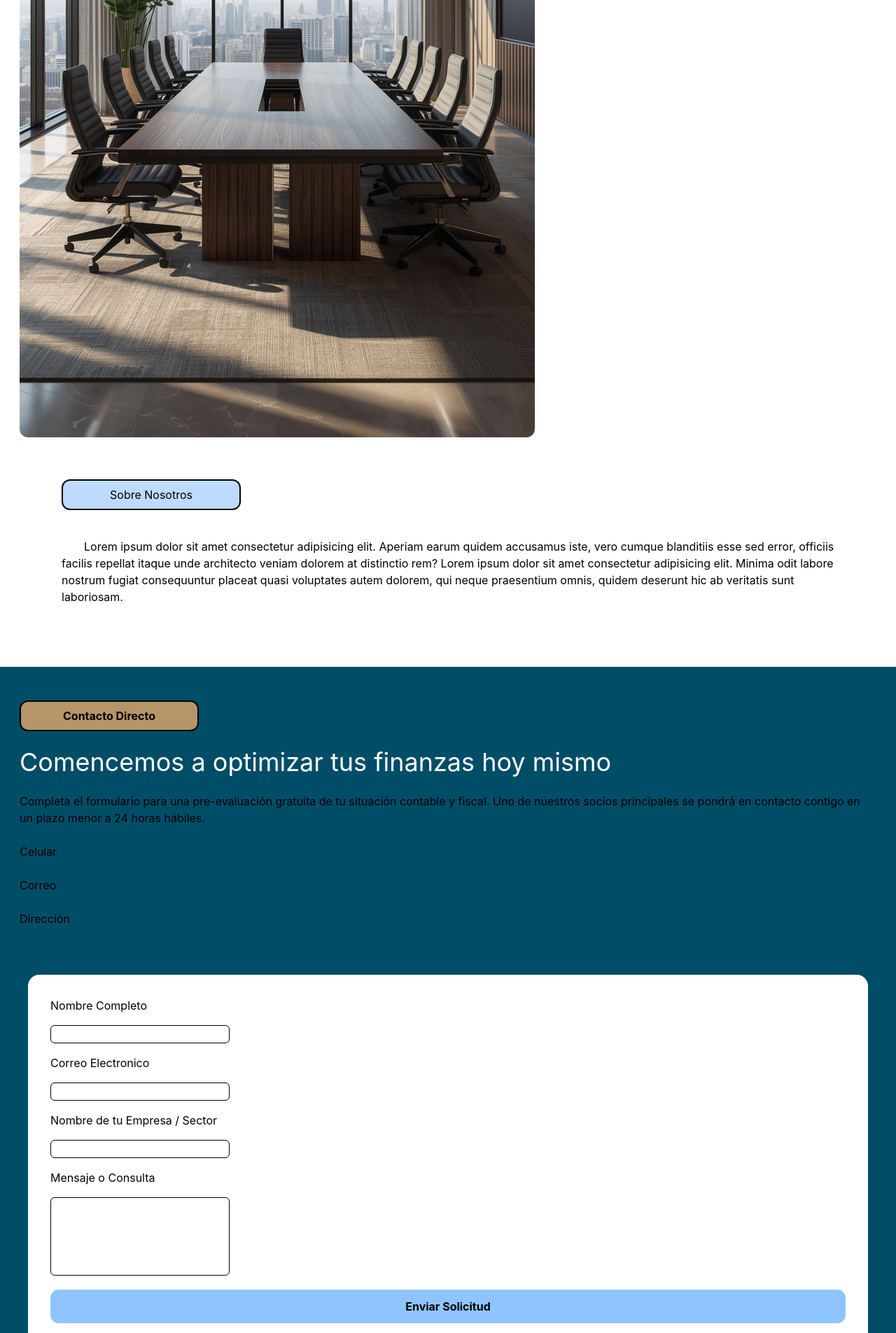
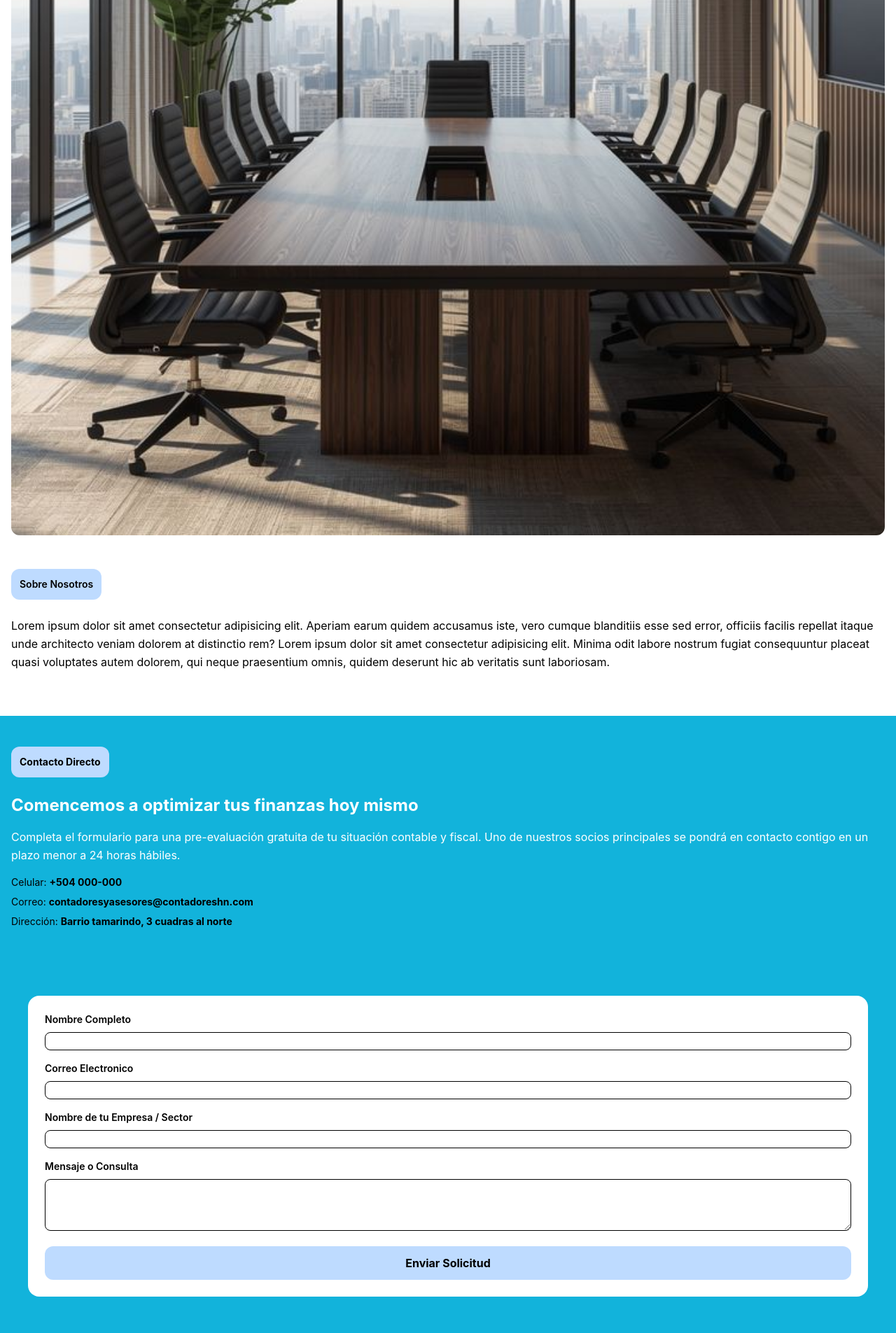
Before and after one commit to ismaelale/SitioWeb_Contadores-Asesores, a Vue app in the folder frontend-proyect/: page / in a window 1280 px wide. Shown: the part 880-2785 px from the top of the page at 70% size. Built offline with nearby package versions, Linux system fonts and the light colour scheme.

Commit message:
Refactor code structure for improved readability and maintainability

```diff
--- a/frontend-proyect/src/style.css
+++ b/frontend-proyect/src/style.css
@@ -9,20 +9,15 @@ body{
     height: 100vh;
 }
 
-.formulario-items input, textarea{
-    border: 1px solid #000;
-    border-radius: 6px;
+.pie-pagina{
+    background-color: #12b3db;
 }
 
-.formulario-items textarea{
-    resize: none;
-    min-height: 7rem;
+.formulario input{
+    width: 100%;
+
 }
 
-.pie-pagina{
-    background-color: #004D67;
+.formulario label{
+    display: block;
 }
-
-.contacto-directo{
-    background-color: #b69568;
-}
--- a/frontend-proyect/src/views/HelloWorld.vue
+++ b/frontend-proyect/src/views/HelloWorld.vue
@@ -17,7 +17,7 @@ const toggleMenu = () => {
 
       <button @click="toggleMenu" class="md:hidden text-2xl cursor-pointer">☰</button>
 
-      <div v-show="isOpenMenu" class="fixed inset-0 flex flex-col z-50 items-center justify-center gap-8 bg-blue-400 md:static md:!flex md:justify-between md:flex-row md:items-center md:bg-transparent md:w-full">
+      <nav v-show="isOpenMenu" class="fixed inset-0 flex flex-col z-50 items-center justify-center gap-8 bg-blue-400 md:static md:!flex md:justify-between md:flex-row md:items-center md:bg-transparent md:w-full">
 
         <button @click="toggleMenu" class="md:hidden absolute top-3 right-3 text-2xl cursor-pointer">
           ✕
@@ -25,39 +25,49 @@ const toggleMenu = () => {
 
         <ul class="flex flex-col gap-7 md:flex-row md:mx-auto lg:gap-20">
           <li>
-            <a href="#" @click="isOpenMenu = false">Preguntas</a>
+            <a href="#" class="text-white font-semibold text-lg" @click="isOpenMenu = false">Preguntas</a>
           </li>
           <li>
-            <a href="#" @click="isOpenMenu = false">Servicios</a>
+            <a href="#" class="text-white font-semibold text-lg" @click="isOpenMenu = false">Servicios</a>
           </li>
           <li>
-            <a href="#" @click="isOpenMenu = false">Nosotros</a>
+            <a href="#" class="text-white font-semibold text-lg" @click="isOpenMenu = false">Nosotros</a>
           </li>
         </ul>
 
         <div>
-          <button class="lg:mr-5 w-35 bg-blue-500 p-2 rounded-lg">Agendar Cita</button>
+          <button class="lg:mr-5 w-35 bg-blue-500 p-2 rounded-lg font-semibold">Agendar Cita</button>
         </div>
-      </div>
+      </nav>
 
     </header>
 
-    <main class="flex items-center p-7 flex-col">
+    <main class="flex p-4 flex-col">
 
-      <section class="mt-5">
-        <p class="border-2 bg-blue-200 p-2 pr-3 pl-3 rounded-xl text-center md:w-sm">ASESORIA FISCAL & ASESORIA CONTABLE</p>
+      <section class="mt-8 mb-12">
+        <div class="bg-blue-200 p-3 rounded-xl text-center mb-6 inline-block w-full">
+          <p class="text-center">
+            ASESORIA FISCAL & ASESORIA CONTABLE
+          </p>
+        </div>
 
-        <h2 class="text-3xl mt-7">Rigurosidad Contable y Planeación Fiscal Estratégica</h2>
-        <p class="mt-6">Impulsamos el crecimiento de su empresa con una gestión financiera impecable,
+        <h2 class="text-3xl mb-4">Rigurosidad Contable y Planeación Fiscal Estratégica</h2>
+
+        <p class="mb-6 text-base leading-relaxed">Impulsamos el crecimiento de su empresa con una gestión financiera impecable,
           total transparencia y cumplimiento normativo estricto bajo el respaldo de González & Asociados.</p>
-        <a class="flex justify-center mt-5 bg-blue-300 p-4 w-full text-lg font-bold rounded-xl cursor-pointer">Nuestros Servicios</a>
-        <img class="mt-7 rounded-xl aspect-2/2" src="@/assets/mesa_ejecutiva.jpg" alt="">
+
+        <a class="block bg-blue-200 p-4 text-center text-lg font-bold rounded-xl cursos-pointer mb-6">Nuestros Servicios</a>
+
+        <img class="w-full rounded-xl aspect-square object-cover" src="@/assets/mesa_ejecutiva.jpg" alt="">
 
       </section>
 
-      <section class="m-15">
-        <h3 class="border-2 bg-blue-200 p-2 pr-3 pl-3 rounded-xl text-center w-3xs">Sobre Nosotros</h3>
-        <p class="indent-8 mt-10">Lorem ipsum dolor sit amet consectetur adipisicing elit. Aperiam earum quidem accusamus iste,
+      <section class="mb-12">
+
+        <div class="bg-blue-200 inline-block mb-6 p-3 rounded-xl">
+           <h3 class="text-sm font-semibold">Sobre Nosotros</h3>
+        </div>
+        <p class="leading-relaxed text-base">Lorem ipsum dolor sit amet consectetur adipisicing elit. Aperiam earum quidem accusamus iste,
           vero cumque blanditiis esse sed error, officiis facilis repellat itaque unde architecto veniam dolorem at distinctio rem? Lorem ipsum dolor sit amet
           consectetur adipisicing elit. Minima odit labore nostrum fugiat consequuntur placeat quasi voluptates autem dolorem,
           qui neque praesentium omnis, quidem deserunt hic ab veritatis sunt laboriosam.
@@ -66,36 +76,163 @@ const toggleMenu = () => {
     </main>
 
     <footer class="pie-pagina pb-10 pt-5">
-        <div class="p-7 flex flex-col gap-6">
-          <p class="contacto-directo border-2 p-2 pr-3 pl-3 rounded-xl text-center w-3xs font-bold">Contacto Directo</p>
-          <p class="text-4xl text-white">
+        <div class="py-6 px-4">
+          <div class="bg-blue-200 p-3 rounded-xl inline-block font-bold mb-6">
+            <p class="text-sm">Contacto Directo</p>
+          </div>
+          <h2 class="text-2xl font-bold mb-4 text-white">
             Comencemos a optimizar tus finanzas hoy mismo
-          </p>
-          <p class="">
+          </h2>
+
+          <p class="text-white leading-relaxed mb-4">
             Completa el formulario para una pre-evaluación gratuita de tu situación contable y fiscal.
             Uno de nuestros socios principales se pondrá en contacto contigo en un plazo menor a 24 horas hábiles.
           </p>
-          <p>Celular</p>
-          <p>Correo</p>
-          <p>Dirección</p>
+
+          <div class="space-y-2 mb-8">
+            <p class="text-sm">Celular: <strong>+504 000-000</strong></p>
+            <p class="text-sm">Correo: <strong>contadoresyasesores@contadoreshn.com</strong></p>
+            <p class="text-sm">Dirección: <strong>Barrio tamarindo, 3 cuadras al norte</strong></p>
+          </div>
+
         </div>
 
-        <form action="" class="bg-white m-10 rounded-2xl p-8">
-          <div class="formulario-items flex flex-col gap-4">
-            <label for="">Nombre Completo</label>
-            <input type="text" class="bg-white w-3xs">
-            <label for="">Correo Electronico</label>
-            <input type="text" class="bg-white w-3xs">
-            <label for="">Nombre de tu Empresa / Sector</label>
-            <input type="text" class="bg-white w-3xs">
-            <label for="">Mensaje o Consulta</label>
-            <textarea name="" id="" class="bg-white w-3xs"></textarea>
+        <form action="" class="formulario bg-white m-10 rounded-2xl p-6 space-y-4">
+
+          <div class="space-y-2">
+            <label for="" class="text-sm font-semibold">Nombre Completo</label>
+            <input type="text" class="bg-white w-3xs border rounded-lg">
           </div>
-          <div class="mt-5">
-            <button class="bg-blue-300 w-full p-3 rounded-xl font-bold">Enviar Solicitud</button>
+
+          <div class="space-y-2">
+            <label for="" class="text-sm font-semibold">Correo Electronico</label>
+            <input type="text" class="bg-white w-3xs border rounded-lg">
+          </div>
+          <div class="space-y-2">
+            <label for="" class="text-sm font-semibold">Nombre de tu Empresa / Sector</label>
+            <input type="text" class="bg-white w-3xs border rounded-lg">
+          </div>
+          <div class="space-y-2">
+            <label for="" class="text-sm font-semibold">Mensaje o Consulta</label>
+            <textarea name="" id="" rows="3" class="bg-white w-3xs border rounded-lg w-full"></textarea>
+          </div>
+
+          <div class="">
+            <button class="bg-blue-200 w-full p-3 rounded-xl font-bold hover:bg-blue-300 transition duration-300">Enviar Solicitud</button>
           </div>
         </form>
 
     </footer>
 
 </template>
+
+<!-- <template>
+
+    <header class="flex justify-between items-center p-4 border-b border-indigo-100">
+
+      <h1 class="text-xl font-bold">Contadores y Asesores</h1>
+
+      <button @click="toggleMenu" class="text-2xl cursor-pointer">☰</button>
+
+      <nav v-show="isOpenMenu" class="fixed inset-0 flex flex-col z-50 items-center justify-center gap-8 bg-blue-400">
+
+        <button @click="toggleMenu" class="absolute top-4 right-4 text-2xl cursor-pointer">✕</button>
+
+        <ul class="flex flex-col gap-6 text-center">
+          <li>
+            <a href="#preguntas" @click="isOpenMenu = false">Preguntas</a>
+          </li>
+          <li>
+            <a href="#servicios" @click="isOpenMenu = false">Servicios</a>
+          </li>
+          <li>
+            <a href="#nosotros" @click="isOpenMenu = false">Nosotros</a>
+          </li>
+        </ul>
+
+        <button class="bg-blue-500 px-6 py-2 rounded-lg font-semibold">Agendar Cita</button>
+
+      </nav>
+
+    </header>
+
+    <main class="flex flex-col p-4">
+
+      <section class="mt-8 mb-12">
+        <div class="bg-blue-200 p-3 rounded-xl text-center mb-6 inline-block w-full">
+          <p class="text-sm font-semibold">ASESORIA FISCAL & ASESORIA CONTABLE</p>
+        </div>
+
+        <h2 class="text-2xl font-bold mb-4">Rigurosidad Contable y Planeación Fiscal Estratégica</h2>
+
+        <p class="text-base leading-relaxed mb-6">Impulsamos el crecimiento de su empresa con una gestión financiera impecable,
+          total transparencia y cumplimiento normativo estricto bajo el respaldo de González & Asociados.</p>
+
+        <a href="#servicios" class="block bg-blue-300 p-4 text-center text-lg font-bold rounded-xl cursor-pointer mb-6">Nuestros Servicios</a>
+
+        <img class="w-full rounded-xl aspect-square object-cover" src="@/assets/mesa_ejecutiva.jpg" alt="Equipo de Contadores y Asesores">
+
+      </section>
+
+      <section class="mb-12" id="nosotros">
+        <div class="bg-blue-200 p-3 rounded-xl text-center mb-6 inline-block">
+          <h3 class="text-sm font-semibold">Sobre Nosotros</h3>
+        </div>
+
+        <p class="text-base leading-relaxed">Lorem ipsum dolor sit amet consectetur adipisicing elit. Aperiam earum quidem accusamus iste,
+          vero cumque blanditiis esse sed error, officiis facilis repellat itaque unde architecto veniam dolorem at distinctio rem? Lorem ipsum dolor sit amet
+          consectetur adipisicing elit. Minima odit labore nostrum fugiat consequuntur placeat quasi voluptates autem dolorem,
+          qui neque praesentium omnis, quidem deserunt hic ab veritatis sunt laboriosam.
+        </p>
+      </section>
+
+    </main>
+
+    <footer class="py-8 px-4">
+
+      <div class="mb-12">
+        <div class="bg-blue-200 p-3 rounded-xl text-center mb-6 inline-block font-bold">
+          <p class="text-sm">Contacto Directo</p>
+        </div>
+
+        <h2 class="text-2xl font-bold mb-4">Comencemos a optimizar tus finanzas hoy mismo</h2>
+
+        <p class="text-base leading-relaxed mb-4">
+          Completa el formulario para una pre-evaluación gratuita de tu situación contable y fiscal.
+          Uno de nuestros socios principales se pondrá en contacto contigo en un plazo menor a 24 horas hábiles.
+        </p>
+
+        <div class="space-y-2 mb-8">
+          <p class="text-sm"><strong>Celular:</strong> +504 XXXX-XXXX</p>
+          <p class="text-sm"><strong>Correo:</strong> info@gonzalezasociados.com</p>
+          <p class="text-sm"><strong>Dirección:</strong> Tegucigalpa, Honduras</p>
+        </div>
+      </div>
+
+      <form class="bg-white rounded-2xl p-6 space-y-4">
+        <div class="space-y-2">
+          <label for="nombre" class="block text-sm font-semibold">Nombre Completo</label>
+          <input type="text" id="nombre" name="nombre" class="w-full bg-gray-100 p-3 rounded-lg border border-gray-300" required>
+        </div>
+
+        <div class="space-y-2">
+          <label for="correo" class="block text-sm font-semibold">Correo Electrónico</label>
+          <input type="email" id="correo" name="correo" class="w-full bg-gray-100 p-3 rounded-lg border border-gray-300" required>
+        </div>
+
+        <div class="space-y-2">
+          <label for="empresa" class="block text-sm font-semibold">Nombre de tu Empresa / Sector</label>
+          <input type="text" id="empresa" name="empresa" class="w-full bg-gray-100 p-3 rounded-lg border border-gray-300" required>
+        </div>
+
+        <div class="space-y-2">
+          <label for="mensaje" class="block text-sm font-semibold">Mensaje o Consulta</label>
+          <textarea id="mensaje" name="mensaje" rows="4" class="w-full bg-gray-100 p-3 rounded-lg border border-gray-300"></textarea>
+        </div>
+
+        <button type="submit" class="w-full bg-blue-300 p-4 rounded-lg font-bold text-lg">Enviar Solicitud</button>
+      </form>
+
+    </footer>
+
+</template>  -->
```
Also changed, not shown: frontend-proyect/src/assets/logo.jpg (added).
